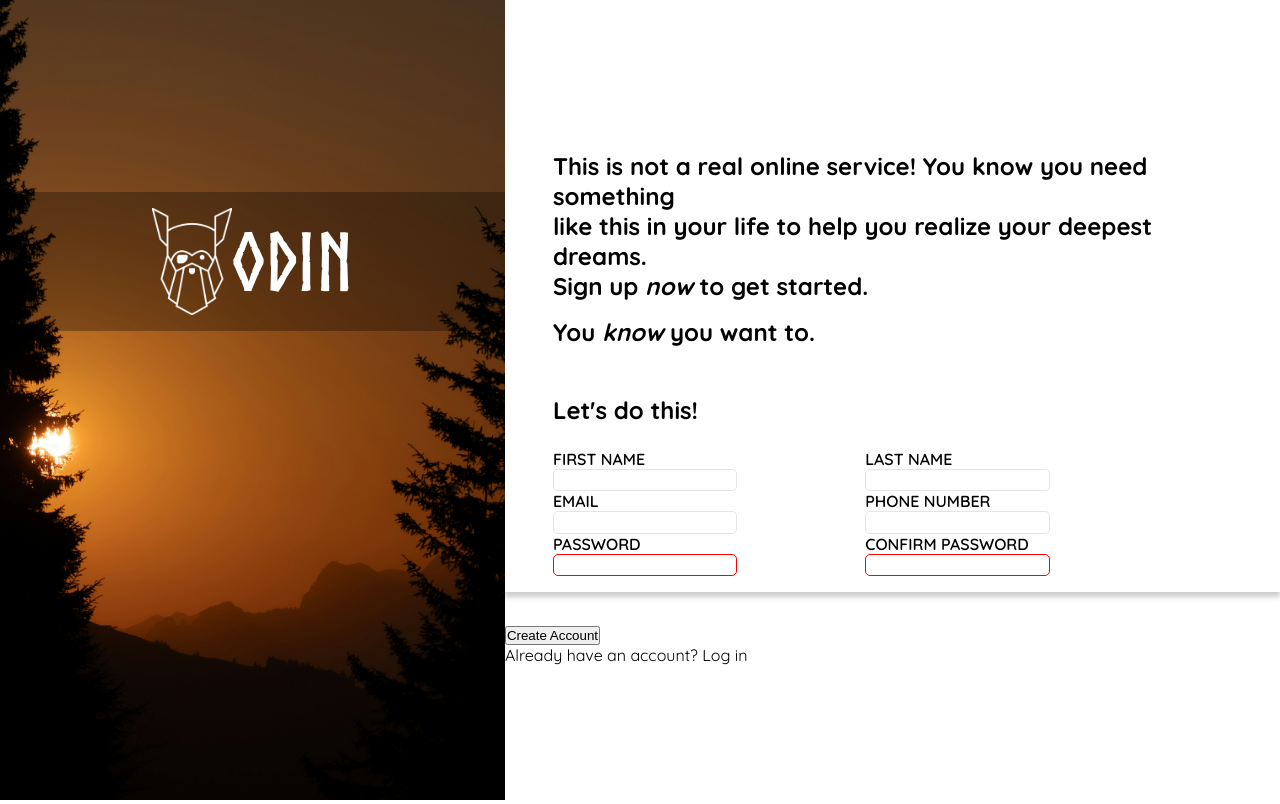
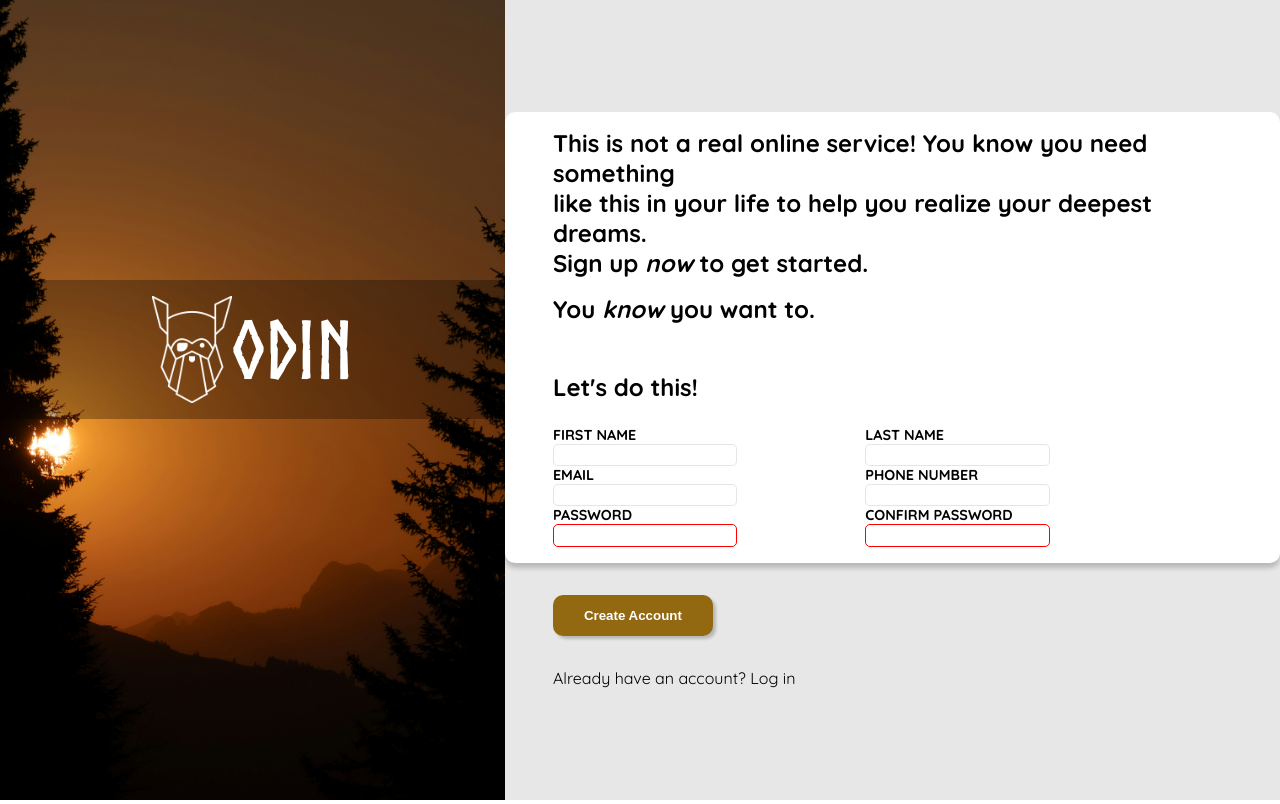
Before and after one commit to ShurjeelCS/sign-up-form, a plain HTML site: page index.html in a window 1280 px wide. Drawn offline with Linux system fonts and the light colour scheme.

Commit message:
completed account creation styling

```diff
--- a/index.html
+++ b/index.html
@@ -67,7 +67,7 @@
             </form>
         </div>
 
-        <div>
+        <div class="account">
             <button class="create" form="myForm" type="submit">Create Account
             </button>
             <p>Already have an account? <span>Log in</span></p>
--- a/styles.css
+++ b/styles.css
@@ -38,7 +38,7 @@ body {
 .left .strip{
     /* border: 2px solid blue; */
     position: absolute;
-    top: 15vw;
+    top: 35vh;
     left: 0;
     width: 100%;
     display: flex;
@@ -65,13 +65,15 @@ body {
     /* width: 100%; */
     flex-grow: 1;
     gap: 2rem;
-
+    background-color: #e7e7e7;
 }
 
 .card {
     /* border: 1px solid red; */
     box-shadow: 0 5px 5px rgba(0, 0, 0,0.2);
     padding: 1em 3em;
+    background-color: #fff;
+    border-radius: 10px;
 }
 .size {
  font-size: 1.5rem;
@@ -108,8 +110,8 @@ form .row div {
 }
 
 label {
-    font-size: 1rem;
-    font-weight: 600;
+    font-size: 0.9rem;
+    font-weight: 900;
 }
 
 input {
@@ -124,10 +126,29 @@ input:valid {
 }
 
 input:focus {
-    box-shadow: 3px 5px 6px rgba(0, 0, 0,0.3);
+    box-shadow: 3px 5px 10px rgba(0, 0, 0,0.2);
     border: 1px solid #1c28cc;
 }
 
 .pswd:invalid {
     border: 1px solid red;
 }
+
+.account {
+    padding: 0 3em;
+    /* border: 1px solid #000000;s */
+
+}
+
+.create {
+    padding: 1em;
+    margin: 0;
+    border:none;
+    background-color: rgb(146, 105, 16);
+    border-radius: 10px;
+    width: 10rem;
+    color: #fff;
+    font-weight: 600;
+    box-shadow: 3px 3px 3px rgba(0, 0, 0,0.2);
+    margin-bottom: 2rem;
+}
```
